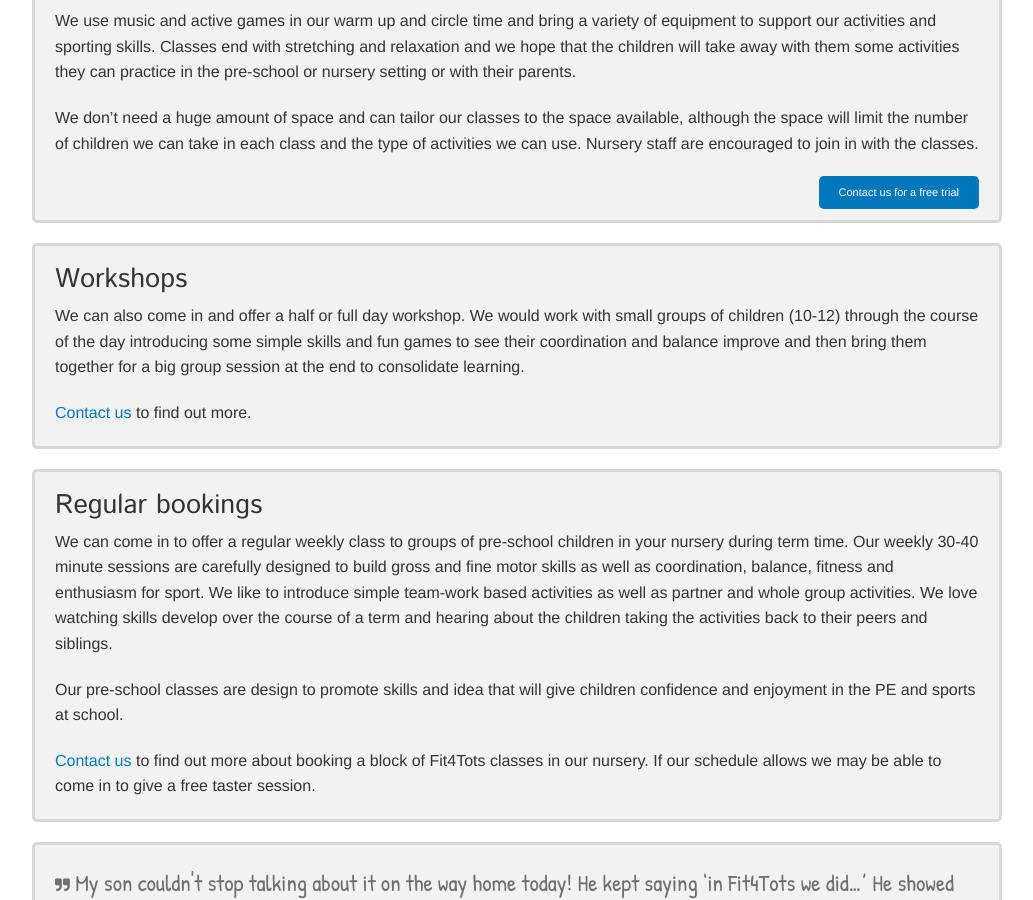
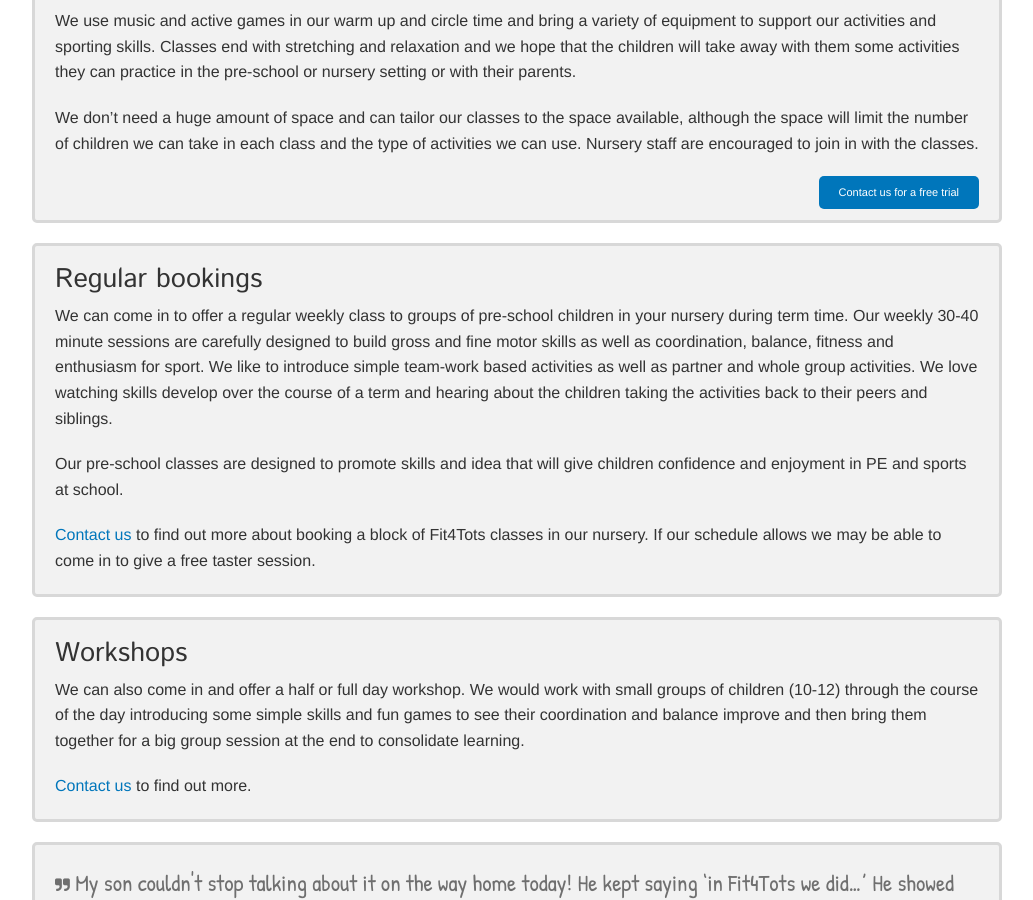
Before and after one commit to fit4tots/fit4tots.github.io, a Jekyll site: the page built from nurseries/index.html, in a window 1280 px wide and 900 px high, scrolled down 1232 px. Shown: the whole window, without its empty margins (123-1156 px from the left). Built offline with Jekyll 4.4.1, drawn with Linux system fonts in a browser that asks for light colours; nearby versions of some CDN libraries.

Commit message:
updating nurseries 2

```diff
--- a/_includes/nurseries/bookings.md
+++ b/_includes/nurseries/bookings.md
@@ -2,6 +2,6 @@
 
 We can come in to offer a regular weekly class to groups of pre-school children in your nursery during term time. Our weekly 30-40 minute sessions are carefully designed to build gross and fine motor skills as well as coordination, balance, fitness and enthusiasm for sport. We like to introduce simple team-work based activities as well as partner and whole group activities. We love watching skills develop over the course of a term and hearing about the children taking the activities back to their peers and siblings.
 
-Our pre-school classes are design to promote skills and idea that will give children confidence and enjoyment in the PE and sports at school.
+Our pre-school classes are designed to promote skills and idea that will give children confidence and enjoyment in PE and sports at school.
 
 [Contact us](/contact_us?subject=nurseries) to find out more about booking a block of Fit4Tots classes in our nursery. If our schedule allows we may be able to come in to give a free taster session.
--- a/nurseries/index.html
+++ b/nurseries/index.html
@@ -33,11 +33,11 @@
   <br class="show-for-medium-up">
 </div>
 <div class="panel">
-  {% capture content %}{% include nurseries/workshops.md %}{% endcapture %}
+  {% capture content %}{% include nurseries/bookings.md %}{% endcapture %}
   {{ content | markdownify }}
 </div>
 <div class="panel">
-  {% capture content %}{% include nurseries/bookings.md %}{% endcapture %}
+  {% capture content %}{% include nurseries/workshops.md %}{% endcapture %}
   {{ content | markdownify }}
 </div>
 <div class="panel">
```
Also changed, not shown: 1 other file.
